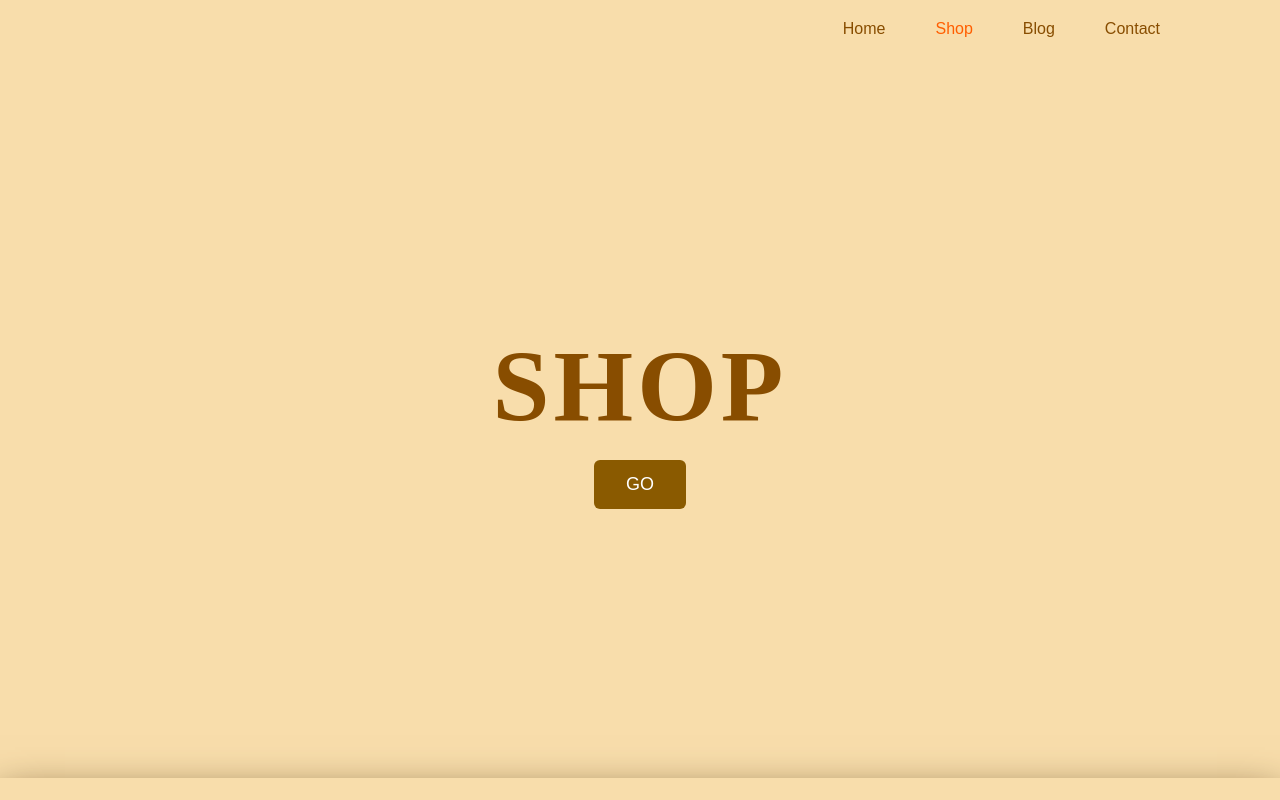
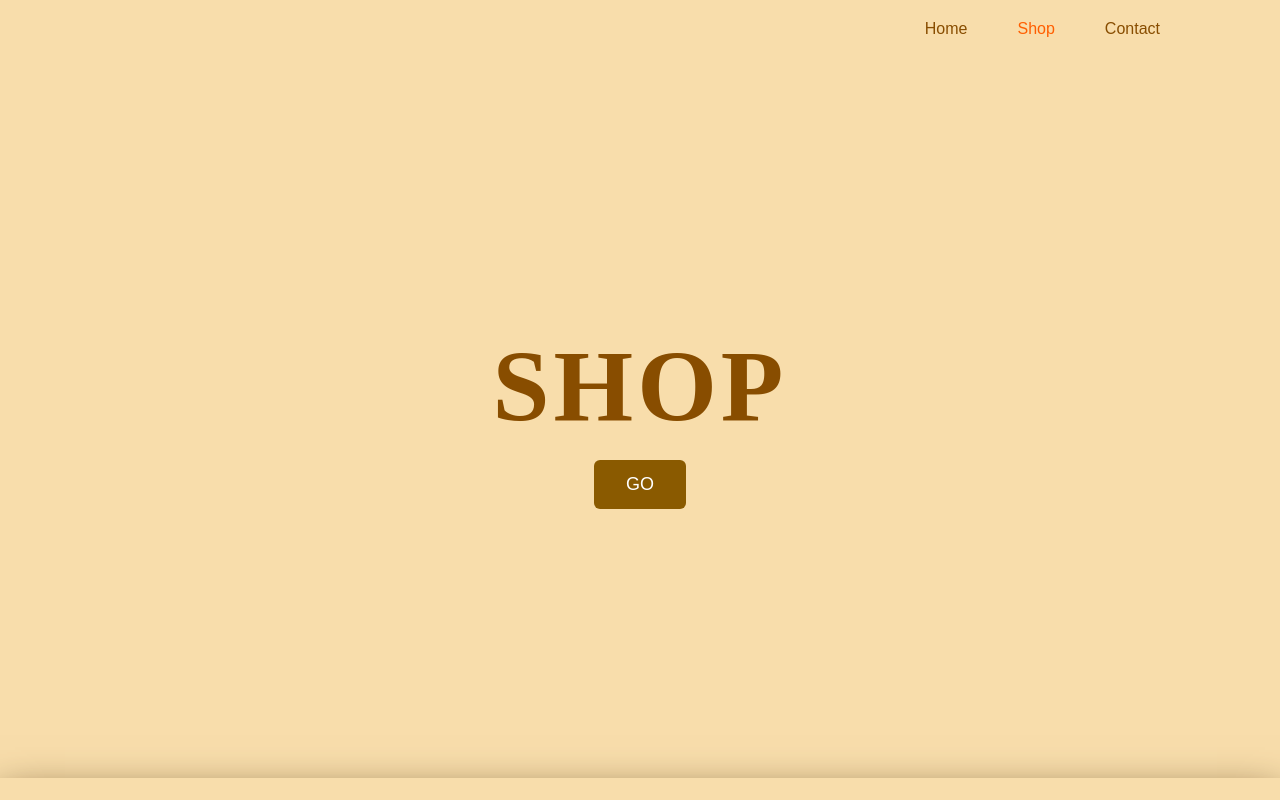
Before and after one commit to Digvijay557/ecom, a plain HTML site: page shop.html in a window 1280 px wide. Shown: the top 800 px of the page. Drawn offline with Linux system fonts and the light colour scheme.

Commit message:
removed blog page

```diff
--- a/shop.html
+++ b/shop.html
@@ -19,7 +19,7 @@
             <ul id="navbarr">
                 <li><a href="index.html">Home</a></li>
                 <li><a href="Shop.html" class="active" >Shop</a></li>
-                <li><a href="Blog.html">Blog</a></li>
+                <!-- <li><a href="Blog.html">Blog</a></li> -->
                 <li><a href="Contact.html">Contact</a></li>
                 <li><a href="Contact.html"><img src="/assets/icons8-cart-64.png" class="nav-icon" alt=""></a></li>
             </ul>
@@ -111,4 +111,5 @@
     </div>
 </section>
 </body>
+
 </html>
```
